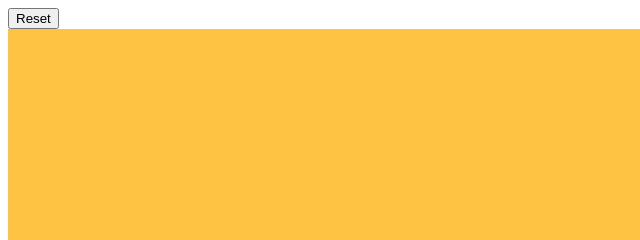
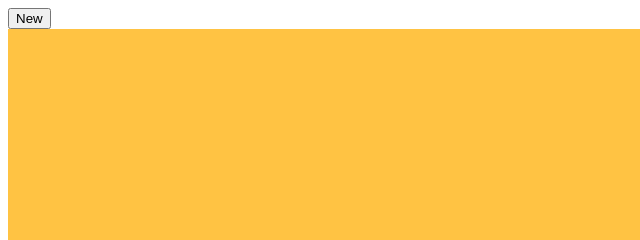
Before and after one commit to justinpse/etch-a-sketch, a plain HTML site: page index.html in a window 1280 px wide. Shown: the top 240 px of the page, 0-640 px from the left. Drawn offline with Linux system fonts and the light colour scheme.

Commit message:
Rename button

```diff
--- a/index.html
+++ b/index.html
@@ -8,7 +8,7 @@
     <title>Document</title>
     </head>
     <body>
-        <button class="btn" id="reset" onclick="sizePrompt()">Reset</button>
+        <button class="btn" id="button" onclick="sizePrompt()">New</button>
         <div id="container"></div>
     </body>
 </html>
```
